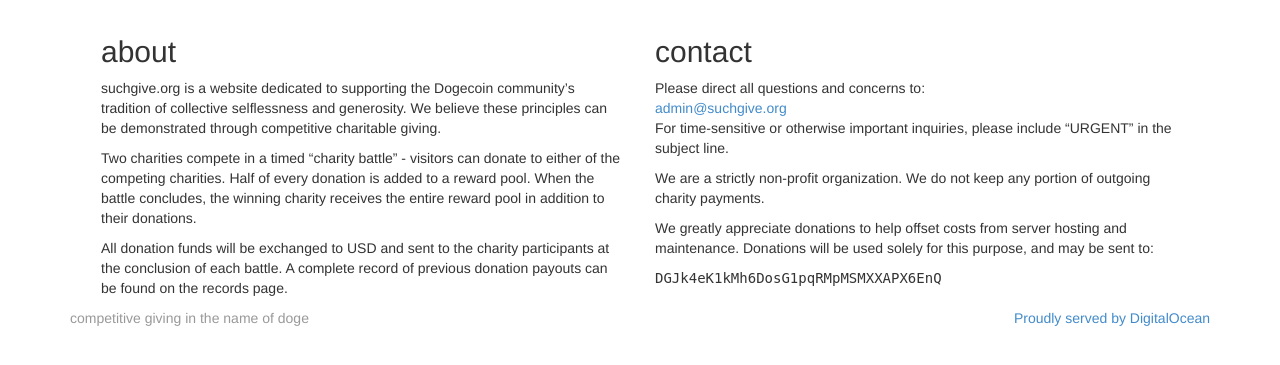
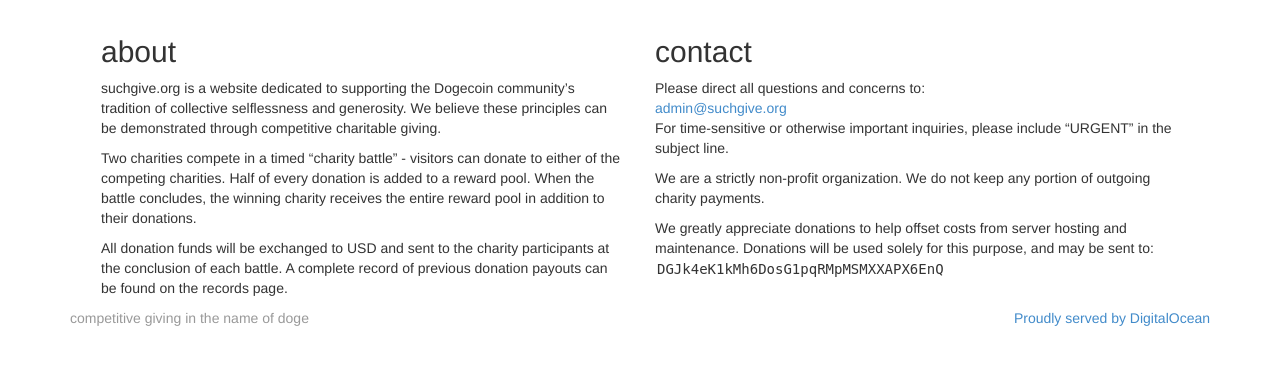
Before and after one commit to wolfd/suchgive, a CodeIgniter app: page /about in a window 1280 px wide. Shown: the part 51-416 px from the top of the page. Run offline with CodeIgniter, Linux system fonts and the light colour scheme.

Commit message:
Crossdomain.xml isn't my idea of a good time, so it is going to be delayed. No flash copying for now. Added readonly inputs that select all contents on click for easy copying of addresses.

```diff
--- a/application/views/about.php
+++ b/application/views/about.php
@@ -26,7 +26,7 @@
         </p>
         <p>
             We greatly appreciate donations to help offset costs from server hosting and maintenance. Donations will be used solely for this purpose, and may be sent to:<br>
-            <p class="doge-address">DGJk4eK1kMh6DosG1pqRMpMSMXXAPX6EnQ</p>
+            <input readonly type="text" onClick="this.select();" class="doge-address-small" value="DGJk4eK1kMh6DosG1pqRMpMSMXXAPX6EnQ">
         </p>
     </div>
 </div>
--- a/css/site.css
+++ b/css/site.css
@@ -6,8 +6,22 @@
     padding: 16px;
 }
 
+.doge-address-small {
+    font-family: monospace;
+    border: 0;
+    width: 100%;
+}
+
 .doge-address {
     font-family: monospace;
+    border: 0;
+    width: 100%;
+    line-height: 50px;
+    text-align: left;
+}
+
+.doge-address-right {
+    text-align: right;
 }
 
 .inner-shadow {
@@ -380,4 +394,8 @@
         height: 64px;
         display: block;
     }
+
+    .doge-address {
+        font-size: 14pt;
+    }
 }
```
Also changed, not shown: application/views/moon.php (+5 -6 lines), application/views/moonfooter.php (+0 -20 lines).
